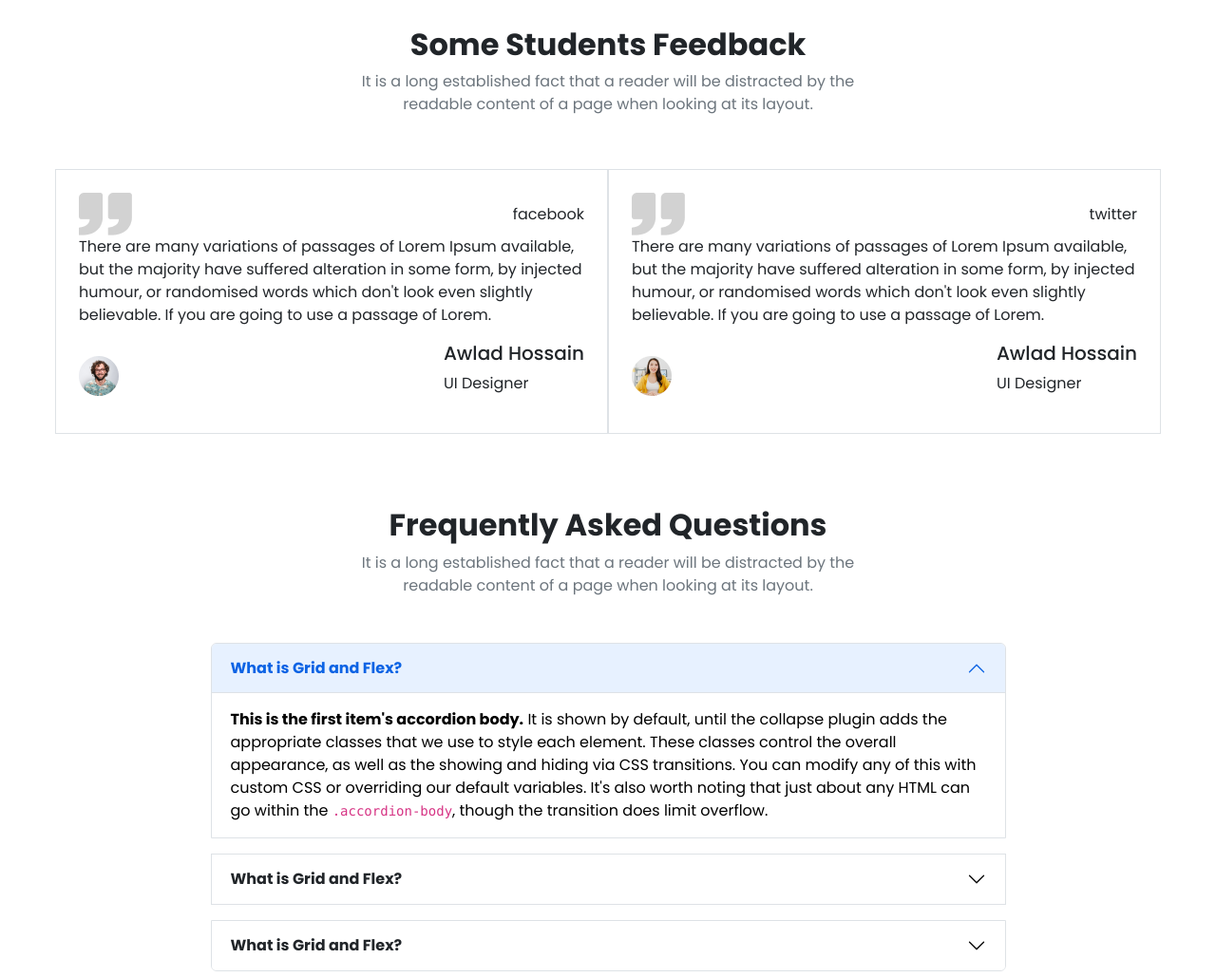
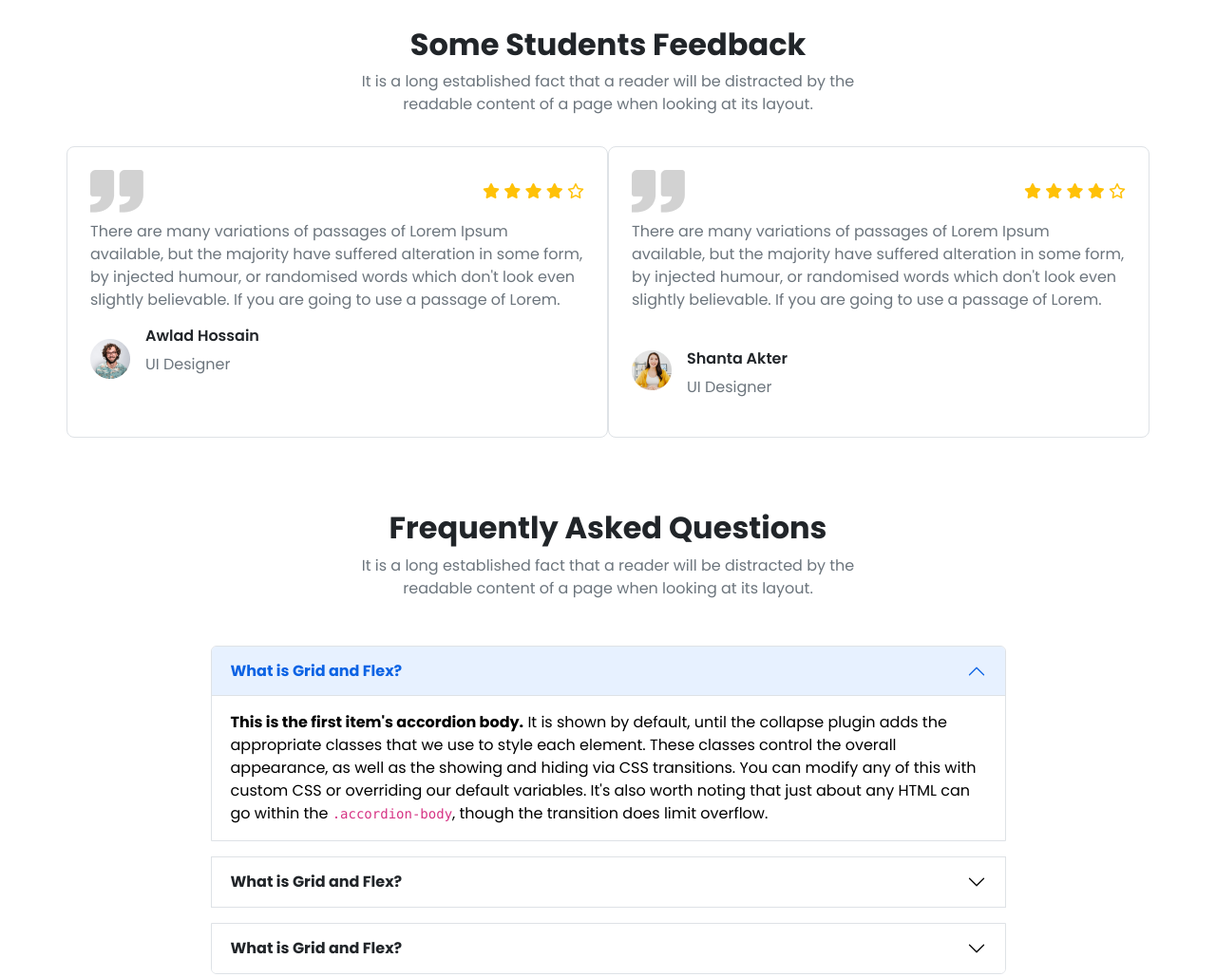
Before and after one commit to ruhulaminparvez/techTutor, a plain HTML site: page index.html in a window 1280 px wide. Shown: the part 3520-4549 px from the top of the page at 95% size. Drawn offline with nearby package versions, Linux system fonts and the light colour scheme.

Commit message:
Almost Fix Large Screen Issues

```diff
--- a/assets/css/style.css
+++ b/assets/css/style.css
@@ -68,3 +68,16 @@ footer {
     width: 100%;
     height: 350px;
 }
+
+.footer-link {
+    cursor: pointer;
+    width: 32px;
+    height: 35px;
+    background-color: rgba(247, 242, 242, 0.226);
+    border-radius: 50px;
+    margin-left: 3px;
+}
+
+.custom-icon {
+    margin-top: 10px;
+}
--- a/index.html
+++ b/index.html
@@ -277,36 +277,44 @@
             It is a long established fact that a reader will be distracted by the readable content of a page when looking at its layout.
           </p>
         </div>
-        <div class="row my-2 g-lg-5">
-          <div class="col-lg-6 border border-1 p-4">
+        <div class="row my-2 g-3 g-lg-4">
+          <div class="col-lg-6 border border-1 p-4 rounded-3">
               <div class="d-flex justify-content-between align-items-center">
                 <img class="img-fluid" src="./assets/img/comma.png" alt="comma">
                 <div>
-                  facebook
+                  <i class="fa-solid fa-star text-warning"></i>
+                  <i class="fa-solid fa-star text-warning"></i>
+                  <i class="fa-solid fa-star text-warning"></i>
+                  <i class="fa-solid fa-star text-warning"></i>
+                  <i class="fa-regular fa-star text-warning"></i>
                 </div>
               </div>
-              <p>There are many variations of passages of Lorem Ipsum available, but the majority have suffered alteration in some form, by injected humour, or randomised words which don't look even slightly believable. If you are going to use a passage of Lorem.</p>
-              <div class="d-flex justify-content-between align-items-center">
+              <p class="text-muted mt-lg-2">There are many variations of passages of Lorem Ipsum available, but the majority have suffered alteration in some form, by injected humour, or randomised words which don't look even slightly believable. If you are going to use a passage of Lorem.</p>
+              <div class="d-flex justify-content-start align-items-center">
                 <img class="img-fluid" src="./assets/img/student/student-5.png" alt="student-5">
                 <div>
-                  <h5>Awlad Hossain</h5>
-                  <p>UI Designer</p>
+                  <h5 class="fs-6 fw-semibold ms-lg-3">Awlad Hossain</h5>
+                  <p class="text-muted ms-lg-3">UI Designer</p>
                 </div>
               </div>
           </div>
-          <div class="col-lg-6 border border-1 p-4">
+          <div class="col-lg-6 border border-1 p-4 rounded-3">
             <div class="d-flex justify-content-between align-items-center">
               <img class="img-fluid" src="./assets/img/comma.png" alt="comma">
               <div>
-                twitter
+                  <i class="fa-solid fa-star text-warning"></i>
+                  <i class="fa-solid fa-star text-warning"></i>
+                  <i class="fa-solid fa-star text-warning"></i>
+                  <i class="fa-solid fa-star text-warning"></i>
+                  <i class="fa-regular fa-star text-warning"></i>
               </div>
             </div>
-            <p>There are many variations of passages of Lorem Ipsum available, but the majority have suffered alteration in some form, by injected humour, or randomised words which don't look even slightly believable. If you are going to use a passage of Lorem.</p>
-            <div class="d-flex justify-content-between align-items-center">
+            <p class="text-muted mt-lg-2">There are many variations of passages of Lorem Ipsum available, but the majority have suffered alteration in some form, by injected humour, or randomised words which don't look even slightly believable. If you are going to use a passage of Lorem.</p>
+            <div class="d-flex justify-content-start align-items-center">
               <img class="img-fluid" src="./assets/img/student/student-6.png" alt="student-6">
               <div>
-                <h5>Awlad Hossain</h5>
-                <p>UI Designer</p>
+                <h5 class="fs-6 fw-semibold ms-lg-3 mt-lg-4">Shanta Akter</h5>
+                <p class="text-muted ms-lg-3">UI Designer</p>
               </div>
             </div>
           </div>
@@ -399,13 +407,15 @@
             Sultanate of Oman</p>
           <p>Privacy Policy | Terms of use</p>
         </div>
-          <div class="d-flex justify-content-center align-items-center g-lg-2">
-              <a src="#"><i class="fa-brands fa-facebook"></i></a>
-              <a src="#"><i class="fa-brands fa-twitter"></i></a>
-              <a src="#"><i class="fa-brands fa-linkedin"></i></a>
-              <a src="#"><i class="fa-brands fa-github"></i></a>
+          <div class="d-flex justify-content-center align-items-center">
+              <a class="footer-link" href="https://www.facebook.com/ruhulaminparvezz" target="_blank"><i class="fa-brands fa-facebook mx-lg-2 custom-icon"></i></a>
+              <a class="footer-link" href="twitter.com/ruhulaminparvez" target="_blank"><i class="fa-brands fa-twitter mx-lg-2 custom-icon"></i></a>
+              <a class="footer-link" href="https://www.linkedin.com/in/ruhul-amin-parvez/" target="_blank"><i class="fa-brands fa-linkedin mx-lg-2 custom-icon"></i></a>
+              <a class="footer-link" href="https://github.com/ruhulaminparvez" target="_blank"><i class="fa-brands fa-github mx-lg-2 custom-icon"></i></a>
           </div>
     </footer>
+
+    <!-- bootstrap cdn -->
     <script src="https://cdn.jsdelivr.net/npm/bootstrap@5.2.0/dist/js/bootstrap.bundle.min.js" integrity="sha384-A3rJD856KowSb7dwlZdYEkO39Gagi7vIsF0jrRAoQmDKKtQBHUuLZ9AsSv4jD4Xa" crossorigin="anonymous"></script>
 </body>
 </html>
```
